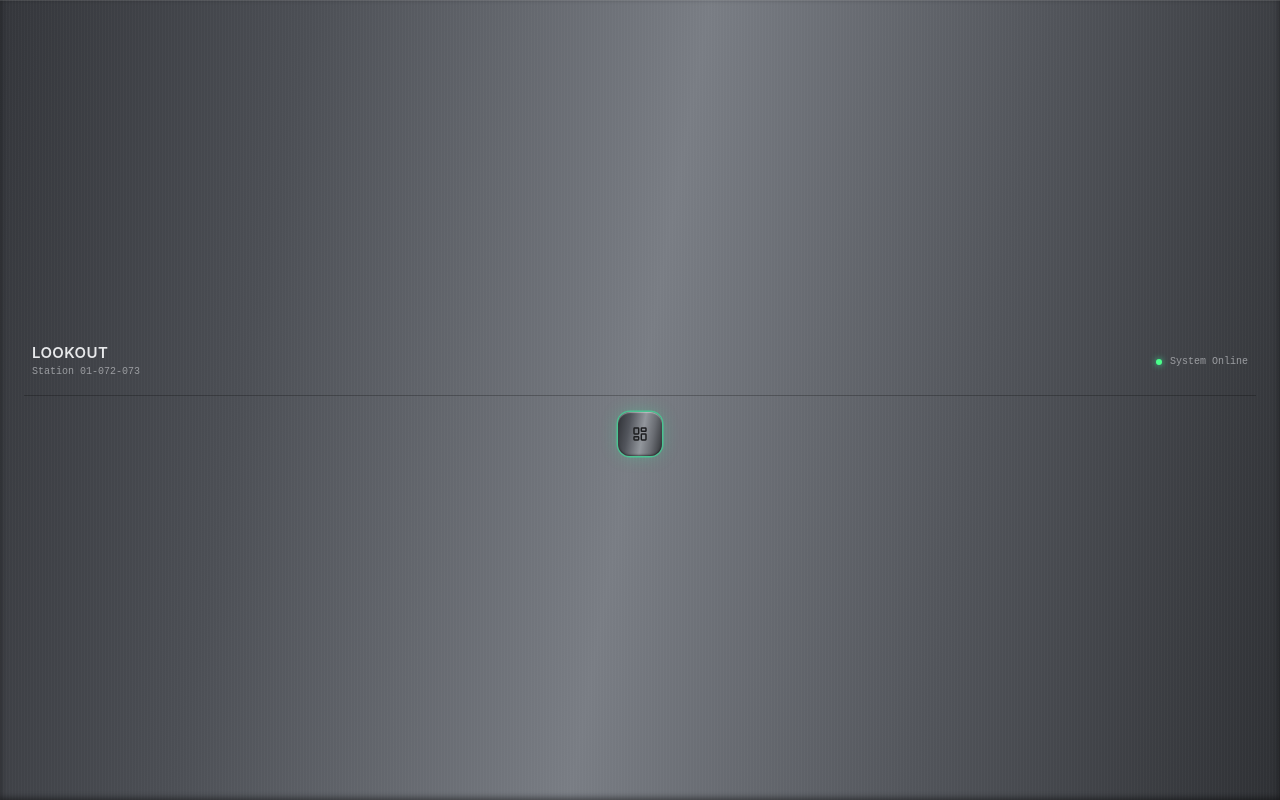
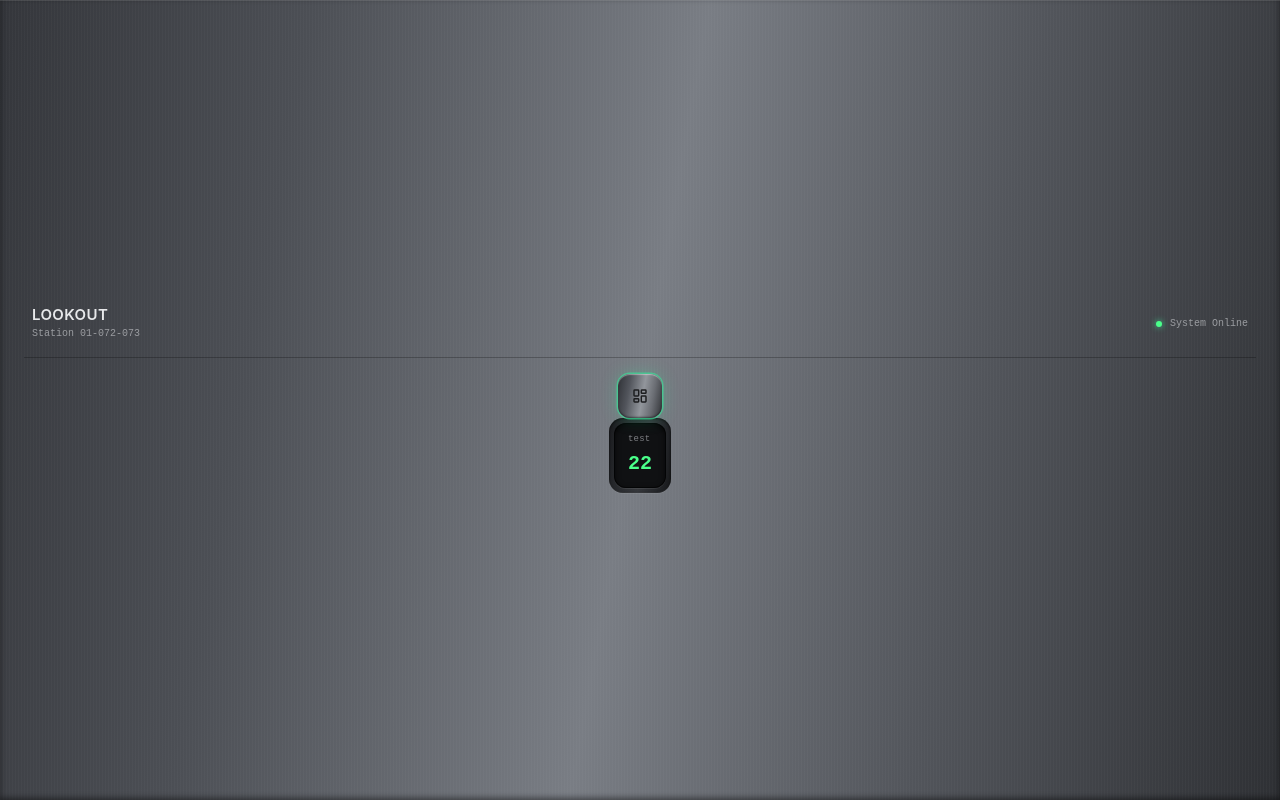
Before and after one commit to f18charles/detecto, a React app in the folder frontend/: page / in a window 1280 px wide. Built offline with nearby package versions, Linux system fonts and the light colour scheme; the HTML template or start-up script is replaced by a standard one.

Commit message:
feat: create stat screen component that will display various details e.g latencyMs, date and time etc

```diff
--- a/frontend/src/App.jsx
+++ b/frontend/src/App.jsx
@@ -3,12 +3,14 @@ import './index.css'
 import TopBar from './components/chassis/TopBar'
 import { LuLayoutDashboard } from "react-icons/lu";
 import NavButton from './components/chassis/NavButton'
+import StatScreen from './components/display/StatScreen';
 
 function App() {
   return (
     <div className="silver-body min-h-screen w-full flex flex-col items-center justify-center p-6 select-none">
       <TopBar/>
       <NavButton icon={LuLayoutDashboard} active={true} label={'navi'} />
+      <StatScreen label={'test'} value={'22'} />
     </div>
   )
 }
--- /dev/null
+++ b/frontend/src/components/display/StatScreen.jsx
@@ -0,0 +1,12 @@
+const StatScreen = ({ label, value, muted = false}) => {
+    return (
+        <div className="mini-frame">
+            <div className="inset-panel rounded-xl px-3.5 py-2.5">
+                <div className="text-[9px] font-mono text-chassis-dim tracking-wide mb-1">{label}</div>
+                <div className={`font-mono font-semibold text-xl ${muted ? 'text-[#c8cace]': 'text-display-green'}`}>{value}</div>
+            </div>
+        </div>
+    )
+}
+
+export default StatScreen
```
